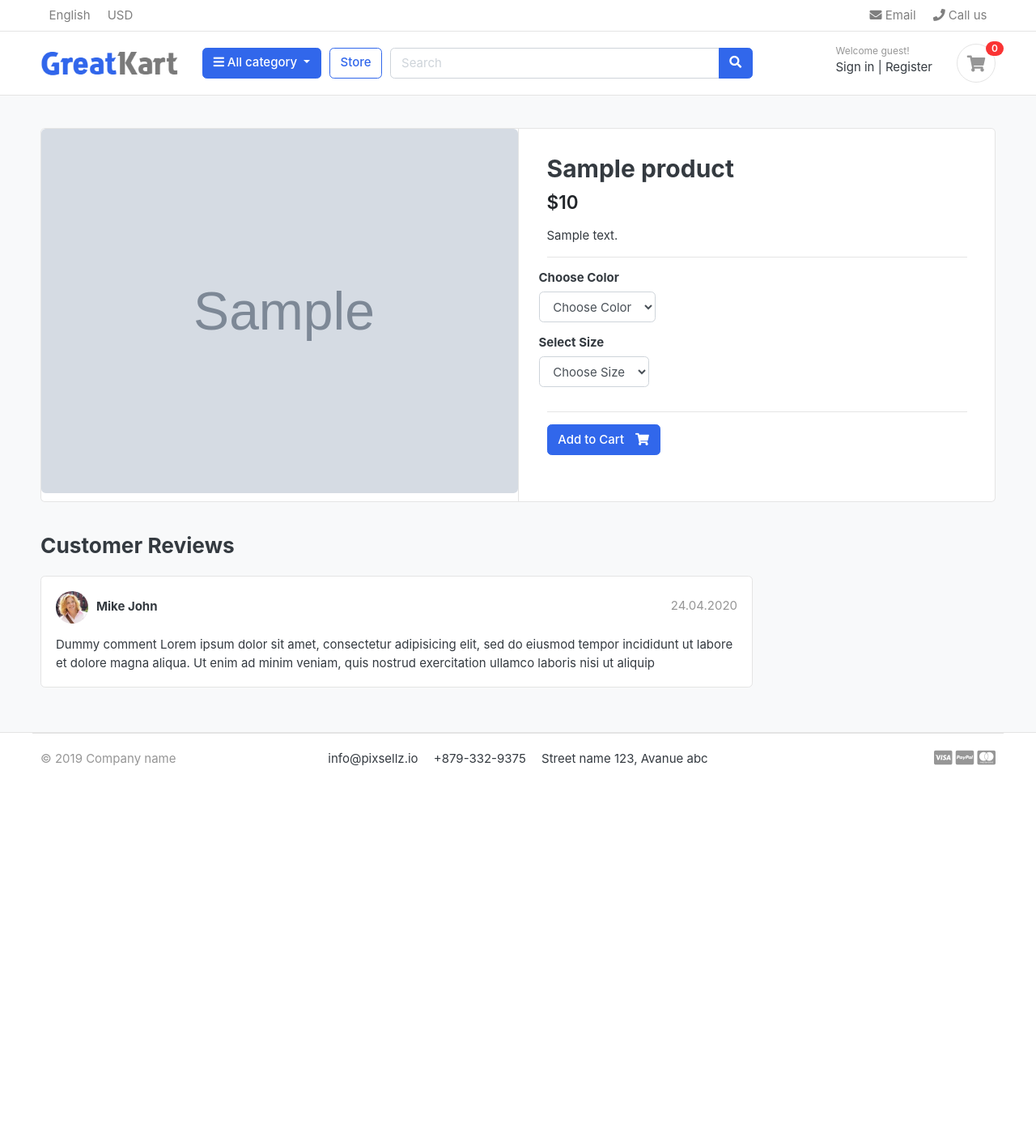
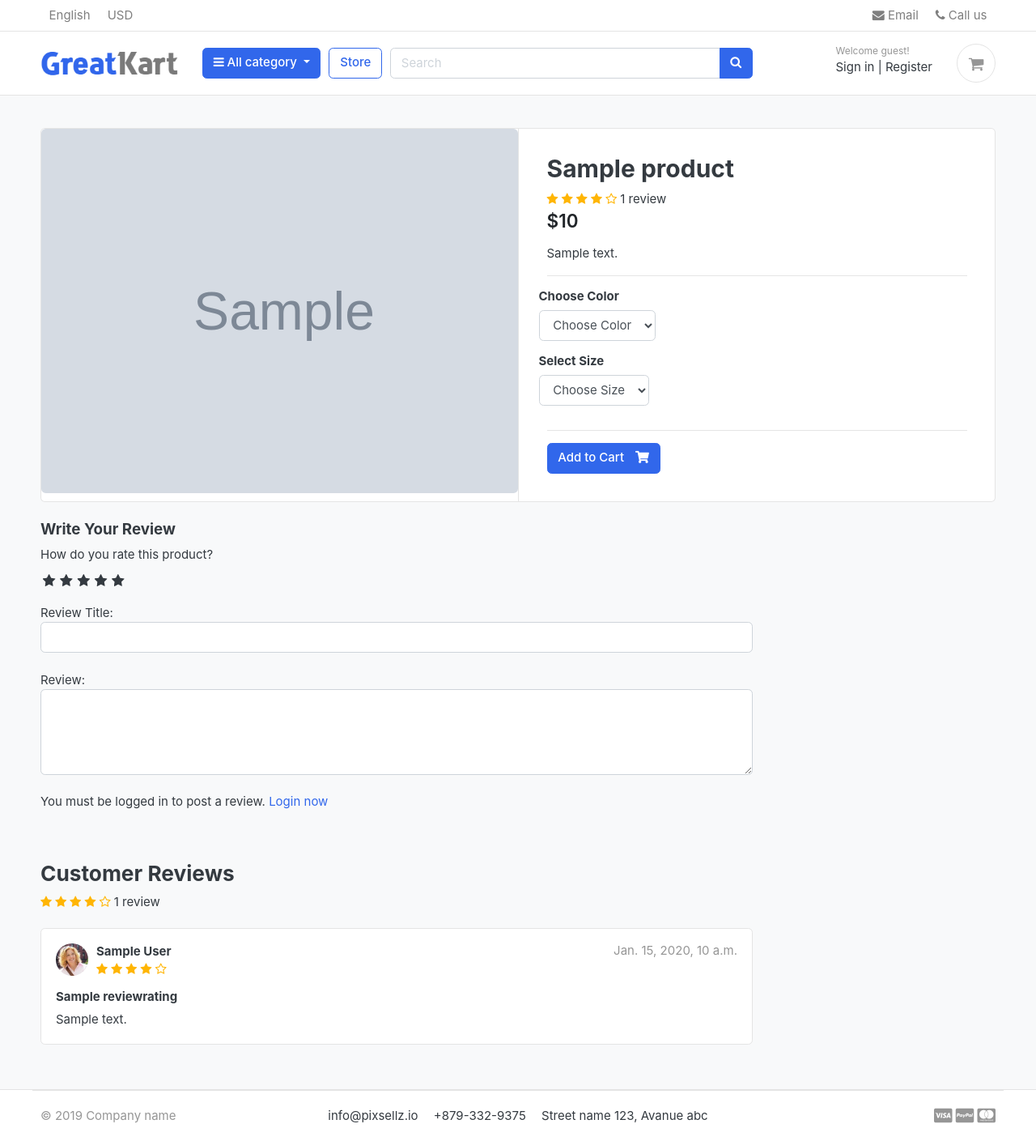
Before and after one commit to ravi-4800/thekart-django, a Django app: a page that uses templates/base.html in a window 1280 px wide. Shown: the whole page at 81% size. Before the commit the page ends 946 px from the top, so only its background shows below. Run offline with Django 3.2, Linux system fonts and the light colour scheme; tables that the repository leaves empty hold one stand-in row (values such as "Sample post"); grey boxes marked "Sample" are stand-in pictures; some libraries are stand-ins or nearby versions; some web fonts are replaced.

Commit message:
review and rating system

```diff
--- a/accounts/models.py
+++ b/accounts/models.py
@@ -61,6 +61,9 @@ class Account(AbstractBaseUser):
 	def __str__(self):
 		return self.email
 
+	def full_name(self):
+		return f'{self.first_name} {self.last_name}'
+
 	def has_perm(self, perm, obj=None):
 		return self.is_admin
 
--- a/store/admin.py
+++ b/store/admin.py
@@ -1,5 +1,5 @@
 from django.contrib import admin
-from .models import Product, Variation
+from .models import Product, Variation, ReviewRating
 
 # Register your models here.
 class ProductAdmin(admin.ModelAdmin):
@@ -14,3 +14,4 @@ class VariationAdmin(admin.ModelAdmin):
 
 admin.site.register(Product, ProductAdmin)
 admin.site.register(Variation, VariationAdmin)
+admin.site.register(ReviewRating)
--- a/store/models.py
+++ b/store/models.py
@@ -1,6 +1,8 @@
 from django.db import models
 from category.models import Category
+from accounts.models import Account
 from django.urls import reverse
+from django.db.models import Avg, Count
 
 # Create your models here.
 
@@ -22,6 +24,22 @@ class Product(models.Model):
 
 	def get_url(self):
 		return reverse('product_detail', args=[self.category.slug, self.slug])
+
+	def average_rating(self):
+		reviews = ReviewRating.objects.filter(product=self, status=True).aggregate(average=Avg('rating'))
+		avg = 0
+		average = reviews.get('average')
+		if average:
+			avg = float(average)
+		return avg
+
+	def average_count(self):
+		reviews = ReviewRating.objects.filter(product=self, status=True).aggregate(count=Count('id'))
+		cnt = 0
+		count = reviews.get('count')
+		if count:
+			cnt = int(count)
+		return cnt
 
 class VariationManager(models.Manager):
 	def colors(self):
@@ -46,3 +64,17 @@ class Variation(models.Model):
 
 	def __str__(self):
 		return self.variation_value
+
+class ReviewRating(models.Model):
+	product = models.ForeignKey(Product, on_delete=models.CASCADE)
+	user = models.ForeignKey(Account, on_delete=models.CASCADE)
+	subject = models.CharField(max_length=100, blank=True)
+	review = models.TextField(max_length=500, blank=True)
+	rating = models.FloatField()
+	ip = models.CharField(max_length=20, blank=True)
+	status = models.BooleanField(default=True)
+	created_at = models.DateTimeField(auto_now_add=True)
+	updated_at = models.DateTimeField(auto_now=True)
+
+	def __str__(self):
+		return self.subject
--- a/store/urls.py
+++ b/store/urls.py
@@ -7,4 +7,5 @@ urlpatterns = [
     path('category/<slug:category_slug>/<slug:product_slug>',
     	 views.product_detail, name='product_detail'),
     path('search/', views.search, name='search'),
+    path('submit_review/<int:product_id>/', views.submit_review, name='submit_review'),
 ]
--- a/store/views.py
+++ b/store/views.py
@@ -1,12 +1,15 @@
-from django.shortcuts import render, get_object_or_404
-from .models import Product
+from django.shortcuts import render, get_object_or_404, redirect
+from .models import Product, ReviewRating
+from .forms import ReviewRatingForm
 from category.models import Category
 from carts.models import CartItem
+from orders.models import OrderProduct
 from django.core.paginator import Paginator, EmptyPage, PageNotAnInteger
 
 from carts.views import _cart_id
 from django.db.models import Q
 from django.http import HttpResponse
+from django.contrib import messages
 
 # Create your views here.
 def store(request, category_slug=None):
@@ -41,9 +44,21 @@ def product_detail(request, category_slug, product_slug):
 	except Exception as e:
 		raise e
 
+	if request.user.is_authenticated:
+		try:
+			order_product = OrderProduct.objects.filter(user=request.user, product_id=single_product.id).exists()
+		except OrderProduct.DoesNotExist:
+			order_product = None
+	else:
+		order_product = None
+
+	reviews = ReviewRating.objects.filter(product_id=single_product.id)
+
 	context = {
 		'single_product': single_product,
 		'in_cart': in_cart,
+		'order_product': order_product,
+		'reviews': reviews,
 	}
 
 	return render(request, 'store/product_detail.html', context)
@@ -58,3 +73,26 @@ def search(request):
 		'product_count': product_count,
 	}
 	return render(request, 'store/store.html', context)
+
+def submit_review(request, product_id):
+	url = request.META.get('HTTP_REFERER')
+	if request.method == "POST":
+		try:
+			review = ReviewRating.objects.get(user=request.user, product_id=product_id)
+			form = ReviewRatingForm(request.POST, instance=review)
+			form.save()
+			messages.success(request, 'Your review has been updated!')
+			return redirect(url)
+		except ReviewRating.DoesNotExist:
+			form = ReviewRatingForm(request.POST)
+			if form.is_valid():
+				data = ReviewRating()
+				data.subject = form.cleaned_data.get('subject')
+				data.review = form.cleaned_data.get('review')
+				data.rating = form.cleaned_data.get('rating')
+				data.ip = request.META.get('REMOTE_ADDR')
+				data.user_id = request.user.id
+				data.product_id = product_id
+				data.save()
+				messages.success(request, 'Your review has been submitted!')
+				return redirect(url)
--- a/templates/base.html
+++ b/templates/base.html
@@ -20,10 +20,13 @@
 
 <!-- Font awesome 5 -->
 <link href="{% static 'fonts/fontawesome/css/all.min.css' %}" type="text/css" rel="stylesheet">
+<link rel="stylesheet" href="https://cdnjs.cloudflare.com/ajax/libs/font-awesome/4.7.0/css/font-awesome.min.css">
 
 <!-- custom style -->
 <link href="{% static 'css/ui.css' %}" rel="stylesheet" type="text/css"/>
 <link href="{% static 'css/responsive.css' %}" rel="stylesheet" media="only screen and (max-width: 1200px)" />
+
+<link href="{% static 'css/custom.css' %}" rel="stylesheet" type="text/css"/>
 
 <!-- custom javascript -->
 <script src="{% static 'js/script.js' %}" type="text/javascript"></script>
@@ -125,7 +128,9 @@ $(document).ready(function() {
 					{% endif %}
 					<a href="{% url 'cart' %}" class="widget-header pl-3 ml-3">
 						<div class="icon icon-sm rounded-circle border"><i class="fa fa-shopping-cart"></i></div>
+						{% if cart_count > 0 %}
 						<span class="badge badge-pill badge-danger notify">{{ cart_count }}</span>
+						{% endif %}
 					</a>
 				</div> <!-- widgets-wrap.// -->
 			</div> <!-- col.// -->
--- a/templates/store/product_detail.html
+++ b/templates/store/product_detail.html
@@ -23,6 +23,16 @@
 				<article class="content-body">
 
 					<h2 class="title">{{ single_product.product_name }}</h2>
+					<div class="rating-star">
+						<span>
+							<i class="fa fa-star{% if single_product.average_rating < 0.5 %}-o{% elif single_product.average_rating < 1 %}-half-o{% endif %}" aria-hidden="true"></i>
+							<i class="fa fa-star{% if single_product.average_rating < 1.5 %}-o{% elif single_product.average_rating < 2 %}-half-o{% endif %}" aria-hidden="true"></i>
+							<i class="fa fa-star{% if single_product.average_rating < 2.5 %}-o{% elif single_product.average_rating < 3 %}-half-o{% endif %}" aria-hidden="true"></i>
+							<i class="fa fa-star{% if single_product.average_rating < 3.5 %}-o{% elif single_product.average_rating < 4 %}-half-o{% endif %}" aria-hidden="true"></i>
+							<i class="fa fa-star{% if single_product.average_rating < 4.5 %}-o{% elif single_product.average_rating < 5 %}-half-o{% endif %}" aria-hidden="true"></i>
+							<span> {{ single_product.average_count }} review{% if single_product.average_count > 1%}s{% endif %}</span>
+						</span>
+					</div>
 
 					<div class="mb-3">
 						<var class="price h4">${{ single_product.price }}</var>
@@ -71,29 +81,84 @@
 <div class="row">
 			<div class="col-md-9">
 
+	<form action="{% url 'submit_review' single_product.id %}" method="POST">
+	  {% csrf_token %}
+		<h5>Write Your Review</h5>
+		<div>
+			<!-- Rating stars -->
+			<label>How do you rate this product?</label>
+			<br>
+			<div class="rate">
+				<input type="radio" name="rating" id="rating10" value="5" required><label for="rating10" title="5"></label>
+				<input type="radio" name="rating" id="rating9" value="4.5" required><label for="rating9" title="4.5" class="half"></label>
+				<input type="radio" name="rating" id="rating8" value="4" required><label for="rating8" title="4"></label>
+				<input type="radio" name="rating" id="rating7" value="3.5" required><label for="rating7" title="3.5" class="half"></label>
+				<input type="radio" name="rating" id="rating6" value="3" required><label for="rating6" title="3"></label>
+				<input type="radio" name="rating" id="rating5" value="2.5" required><label for="rating5" title="2.5" class="half"></label>
+				<input type="radio" name="rating" id="rating4" value="2" required><label for="rating4" title="2"></label>
+				<input type="radio" name="rating" id="rating3" value="1.5" required><label for="rating3" title="1.5" class="half"></label>
+				<input type="radio" name="rating" id="rating2" value="1" required><label for="rating2" title="1"></label>
+				<input type="radio" name="rating" id="rating1" value="0.5" required><label for="rating1" title="0.5" class="half" ></label>
+			</div>
+			<br>
+			Review Title:
+			<input type="text" class="form-control" name="subject">
+			<br>
+			Review:
+			<textarea name="review" rows="4" class="form-control"></textarea>
+			<br>
+			{% if user.is_authenticated %}
+			  {% if order_product %}
+			    <input type="submit" name="" value="Submit Review" class="btn btn-primary">
+			  {% else %}
+			  	<p>You must purchase this product to post a review.</p>
+			  {% endif %}
+			{% else %}
+			<p>You must be logged in to post a review. <span><a href="{% url 'login' %}">Login now</a></span></p>
+			{% endif %}
+		</div>
+		<br>
+	{% include 'includes/alerts.html' %}
+	</form>
+	<br>
 	<header class="section-heading">
 		<h3>Customer Reviews </h3>
+		<div class="rating-star">
+			<span>
+				<i class="fa fa-star{% if single_product.average_rating < 0.5 %}-o{% elif single_product.average_rating < 1 %}-half-o{% endif %}" aria-hidden="true"></i>
+				<i class="fa fa-star{% if single_product.average_rating < 1.5 %}-o{% elif single_product.average_rating < 2 %}-half-o{% endif %}" aria-hidden="true"></i>
+				<i class="fa fa-star{% if single_product.average_rating < 2.5 %}-o{% elif single_product.average_rating < 3 %}-half-o{% endif %}" aria-hidden="true"></i>
+				<i class="fa fa-star{% if single_product.average_rating < 3.5 %}-o{% elif single_product.average_rating < 4 %}-half-o{% endif %}" aria-hidden="true"></i>
+				<i class="fa fa-star{% if single_product.average_rating < 4.5 %}-o{% elif single_product.average_rating < 5 %}-half-o{% endif %}" aria-hidden="true"></i>
+				<span> {{ single_product.average_count }} review{% if single_product.average_count > 1%}s{% endif %}</span>
+			</span>
+		</div>
 
 	</header>
-
+	{% for review in reviews %}
 	<article class="box mb-3">
 		<div class="icontext w-100">
 			<img src="{% static './images/avatars/avatar1.jpg' %}" class="img-xs icon rounded-circle">
 			<div class="text">
-				<span class="date text-muted float-md-right">24.04.2020 </span>
-				<h6 class="mb-1">Mike John </h6>
-
+				<span class="date text-muted float-md-right">{{review.updated_at}} </span>
+				<h6 class="mb-1">{{ review.user.full_name }} </h6>
+				<div class="rating-star">
+					<span>
+						<i class="fa fa-star{% if review.rating == 0.5 %}-half-o{% elif review.rating < 1 %}-o{% endif %}" aria-hidden="true"></i>
+						<i class="fa fa-star{% if review.rating == 1.5 %}-half-o{% elif review.rating < 2 %}-o{% endif %}" aria-hidden="true"></i>
+						<i class="fa fa-star{% if review.rating == 2.5 %}-half-o{% elif review.rating < 3 %}-o{% endif %}" aria-hidden="true"></i>
+						<i class="fa fa-star{% if review.rating == 3.5 %}-half-o{% elif review.rating < 4 %}-o{% endif %}" aria-hidden="true"></i>
+						<i class="fa fa-star{% if review.rating == 4.5 %}-half-o{% elif review.rating < 5 %}-o{% endif %}" aria-hidden="true"></i>
+					</span>
+				</div>
 			</div>
 		</div> <!-- icontext.// -->
 		<div class="mt-3">
-			<p>
-				Dummy comment Lorem ipsum dolor sit amet, consectetur adipisicing elit, sed do eiusmod
-				tempor incididunt ut labore et dolore magna aliqua. Ut enim ad minim veniam,
-				quis nostrud exercitation ullamco laboris nisi ut aliquip
-			</p>
+			<h6>{{ review.subject }}</h6>
+			<p>{{review.review}}</p>
 		</div>
 	</article>
-
+	{% endfor %}
 
 
 	</div> <!-- col.// -->
--- /dev/null
+++ b/thekart/static/css/custom.css
@@ -0,0 +1,45 @@
+.rate > input {
+	display: none;
+}
+
+.rate {
+	display: inline-block;
+	border: 0;
+}
+
+.rate > label {
+	float: right;
+}
+
+/* showing the stars */
+.rate > label:before {
+	display: inline-block;
+	font-size: 1.1rem;
+	font-family: FontAwesome;
+	content: "\f005";
+	margin: 0;
+	padding: 0.3rem .2rem;
+	cursor: pointer;
+}
+
+/* half star */
+.rate .half:before {
+	content: "\f089";
+	position: absolute;
+	padding-right: 0;
+}
+
+/* Click and hover */
+input:checked ~ label, label:hover ~ label {
+	color: #ffb503;
+}
+
+/* hover highlight */
+input:checked + label:hover, input:checked ~ label:hover, input:checked ~ label:hover ~ label,
+label:hover ~ input:checked ~ label {
+	color: #cc9000;
+}
+
+.rating-star i{
+	color: #ffb503;
+}
```
Also changed, not shown: store/forms.py (added, +7 -0 lines), store/migrations/0003_reviewrating.py (added).
